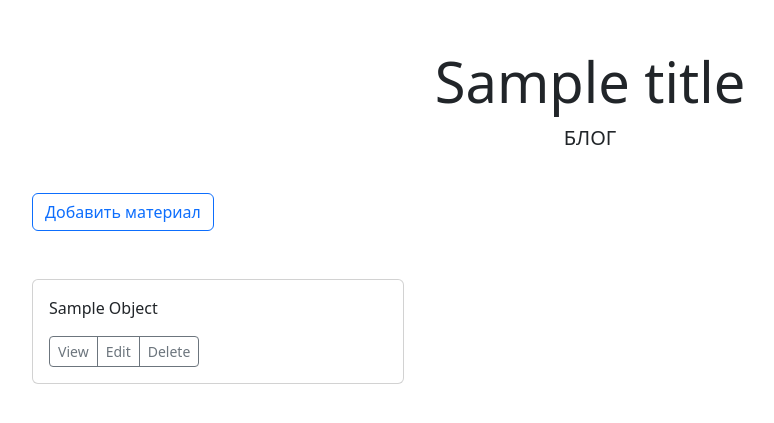
After one commit to vertiporogov/django_shop, a Django app: template blog/templates/blog/blog_list.html in a window 1280 px wide. The commit adds this page. Shown: the top 423 px of the page, without its empty margins (50-824 px from the left). Run offline with Django 5.2, Linux system fonts and the light colour scheme; the template is opened without the code that fills it: most values are stand-ins (such as "Sample title", 1, 10 or a date in 2020); some libraries are stand-ins or nearby versions.

Commit message:
fixed second

```diff
--- a/blog/templates/blog/blog_form.html
+++ b/blog/templates/blog/blog_form.html
@@ -5,9 +5,9 @@
             <div class="card">
                 <div class="card-header">
                     {% if object %}
-                    Редактирование собаки
+                    Редактирование блога
                     {% else %}
-                    Добавление собаки
+                    Добавление блога
                     {% endif %}
                 </div>
                 <div class="card-body">
--- /dev/null
+++ b/blog/templates/blog/blog_list.html
@@ -0,0 +1,29 @@
+{% extends 'blog/base.html' %}
+{% block content %}
+<div class="col-12 mb-5">
+    <a class="btn btn-outline-primary" href="{% url 'blog:create_blog' %}">Добавить материал</a>
+</div>
+
+<!--{% for object in object_list %}-->
+<div class="col-md-4">
+    <div class="card mb-4 box-shadow">
+        <div class="card-body">
+            <p class="card-text">
+                {{ object|title }}
+            </p>
+            <div class="d-flex justify-content-between align-items-center">
+                <div class="btn-group">
+                    <a href="{% url 'blog:detail_blog' object.pk %}"
+                       class="btn btn-sm btn-outline-secondary">View</a>
+                    <a href="{% url 'blog:update_blog' object.pk %}" type="button"
+                       class="btn btn-sm btn-outline-secondary">Edit</a>
+                    <a href="{% url 'blog:home2' %}" type="button"
+                       class="btn btn-sm btn-outline-secondary">Delete</a>
+                </div>
+                <small class="text-muted"></small>
+            </div>
+        </div>
+    </div>
+</div>
+<!--{% endfor %}-->
+{% endblock %}
--- a/blog/templates/blog/home.html
+++ b/blog/templates/blog/home.html
@@ -1,7 +1,7 @@
 {% extends 'blog/base.html' %}
 {% block content %}
 <div class="pricing-header px-3 py-3 pt-md-5 pb-md-4 mx-auto text-center">
-    <h1 class="display-4">hhhhhh</h1>
-    <p class="lead">БЛОГ</p>
+    <h1 class="display-4">Сайт для ведения блога</h1>
+    <p class="lead">!!!!!!!!!!!</p>
 </div>
 {% endblock %}
```
Also changed, not shown: blog/templates/blog/blog_detail.html (added, +20 -0 lines), blog/urls.py (+5 -2 lines), blog/views.py (+33 -11 lines).
